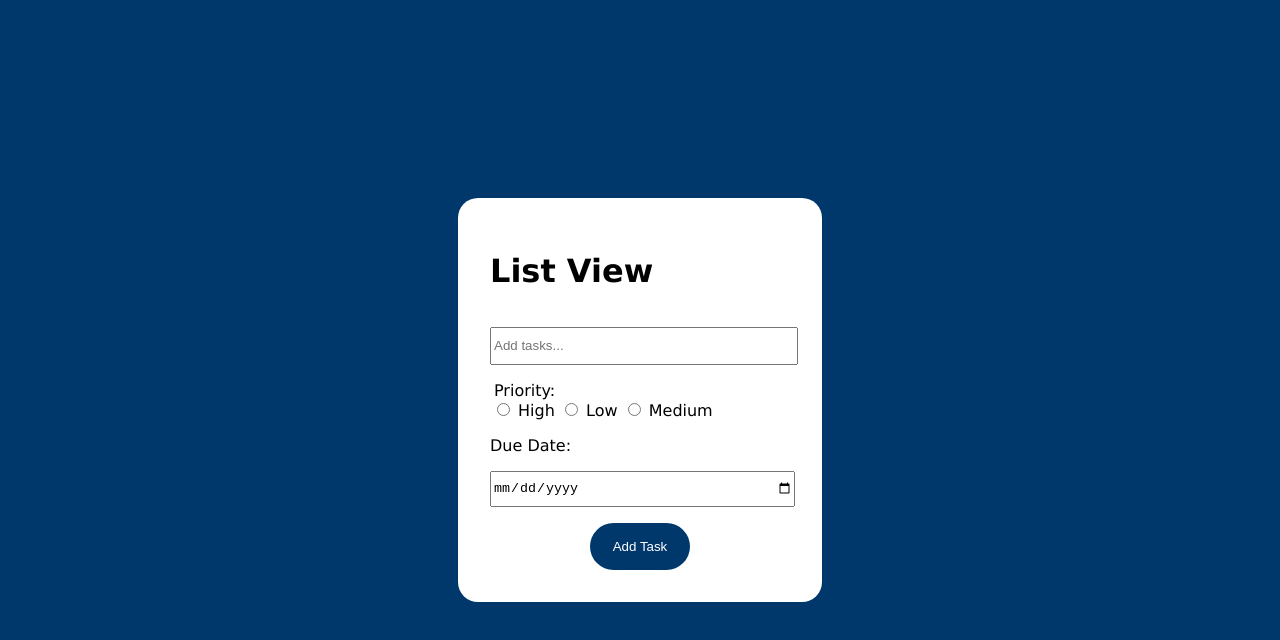
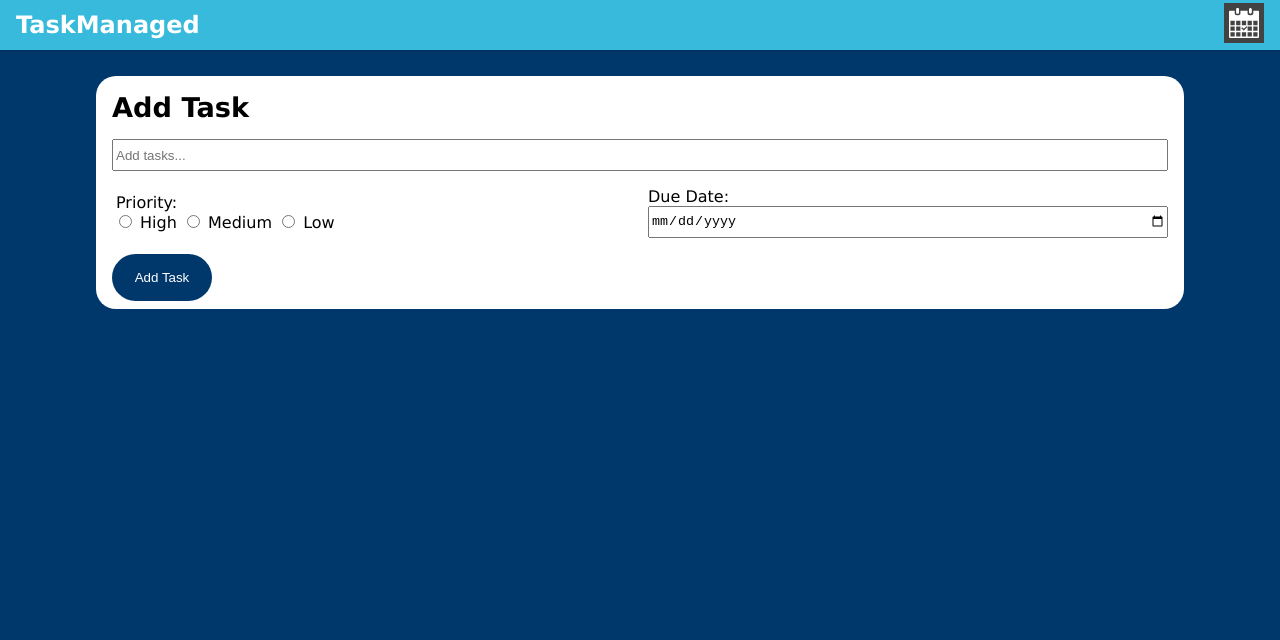
Before and after one commit to jdfrost22/capstone-tasklist, a plain HTML site: page index.html in a window 1280 px wide. Drawn offline with Linux system fonts and the light colour scheme.

Commit message:
added icons and more CSS

```diff
--- a/css/styles.css
+++ b/css/styles.css
@@ -1,31 +1,69 @@
 body {
     display: flex;
-    justify-content: center;
+    flex-direction: column;
     align-items: center;
-    height: 100vh;
     background-color: #00386c;
     margin: 0;
+    margin-top: 60px;
     font-family: Verdana, Geneva, Tahoma, sans-serif;
     color:#000000;
 }
+.site-header {
+    position: fixed;
+    top: 0;
+    width: 100%;
+    left: 0;
+    right: 0;
+    height: 50px;
+    background-color: #37badb;
+    color: white;
+    display: flex;
+    justify-content: space-between;
+    align-items: center;
+    padding: 0.5rem 1rem;
+    box-shadow: 0 2px 4px rgba(0, 0, 0, 0.1);
+    z-index: 1000;
+    box-sizing: border-box;
+    overflow: hidden;
+}
+.calendar-icon img {
+    cursor: pointer;
+    max-width: 40px;
+    height: auto;
 
+
+}
+.site-title {
+    font-size: 1.5rem;
+    font-weight: bold;
+}
+h1 {
+    margin: 0;
+    font-size: 1.7rem;
+    text-align: left;
+}
 form {
     background-color: #ffffff;
-    padding: 2rem;
+    padding: 1rem 1rem 0.5rem 1rem;
     border-radius: 20px;
-    width: 300px;
+    width: 85%;
     display: flex;
     flex-direction: column;
-    gap: 1rem;
+    gap: 0.5rem;
+    margin: 1rem;
+    box-sizing: border-box;
+
 }
 input[type="text"], input[type="date"] {
     width: 100%;
     height: 2rem;
+    box-sizing: border-box;
 }
 
 fieldset {
     border: none;
     padding: 0;
+    box-sizing: border-box;
 }
 
 button {
@@ -38,5 +76,58 @@ button {
     height: auto;
     width: 100px;
     align-self: center;
+    box-sizing: border-box;
+    margin-bottom: 0px;
 
 }
+button:hover {
+    background-color: #00509e;
+}
+
+task-list {
+    margin-top: 2rem;
+}
+task-item {
+    background-color: #f0f0f0;
+    padding: 1rem;
+    border-radius: 10px;
+    margin-bottom: 1rem;
+}
+
+task-item.completed {
+    text-decoration: line-through;
+    color: gray;
+}
+
+
+@media (min-width: 600px) {
+    form {
+        display: grid;
+        grid-template-columns: 1fr 1fr;
+        grid-template-areas:
+            "title title"
+            "input input"
+            "priority due"
+            "button button";
+        gap: 1rem;
+        align-items: center;
+        justify-content: center;
+    }
+    form h1 {
+        grid-area: title;
+    }
+    form input[type="text"] {
+        grid-area: input;
+    }
+    form fieldset {
+        grid-area: priority;
+    }
+    form .due-date-group {
+        grid-area: due;
+        display: flex;
+        flex-direction: column;
+    }
+    form button {
+        grid-area: button;
+    }
+}
--- a/index.html
+++ b/index.html
@@ -7,12 +7,15 @@
     <link rel="stylesheet" href="./css/styles.css" />
 </head>
 <body>
-    <header>
-        <title>TaskManaged</title>
+    <header class="site-header">
+        <div class="site-title">TaskManaged</div>
+        <a href="calendar.html" title="Go to Calendar View" class="calendar-icon">
+            <img src="./icons/calendar-icon.svg" alt="Calendar View" width="50" height="50" class="calendar-icon" />
+        </a>
     </header>
 
     <form>
-        <h1>List View</h1>
+        <h1>Add Task</h1>
         <input type="text" placeholder="Add tasks...">
 
         <fieldset>
@@ -22,18 +25,19 @@
                 High
             </label>
             <label>
+                <input type="radio" name="priority" value="medium">
+                Medium
+            </label>
+            <label>
                 <input type="radio" name="priority" value="low">
                 Low
             </label>
-            <label>
-                <input type="radio" name="priority" value="medium">
-                Medium
-            </label>
         </fieldset>
 
-        <label for="due-date">Due Date:</label>
-        <input type="date" id="due-date" name="due-date">
-
+        <div class="due-date-group">
+            <label for="due-date">Due Date:</label>
+            <input type="date" id="due-date" name="due-date">
+        </div>
         <button type="submit">Add Task</button>
     </form>
 
```
Also changed, not shown: icons/calendar-icon.svg (added), icons/list-icon.svg (added), 2 other files.
